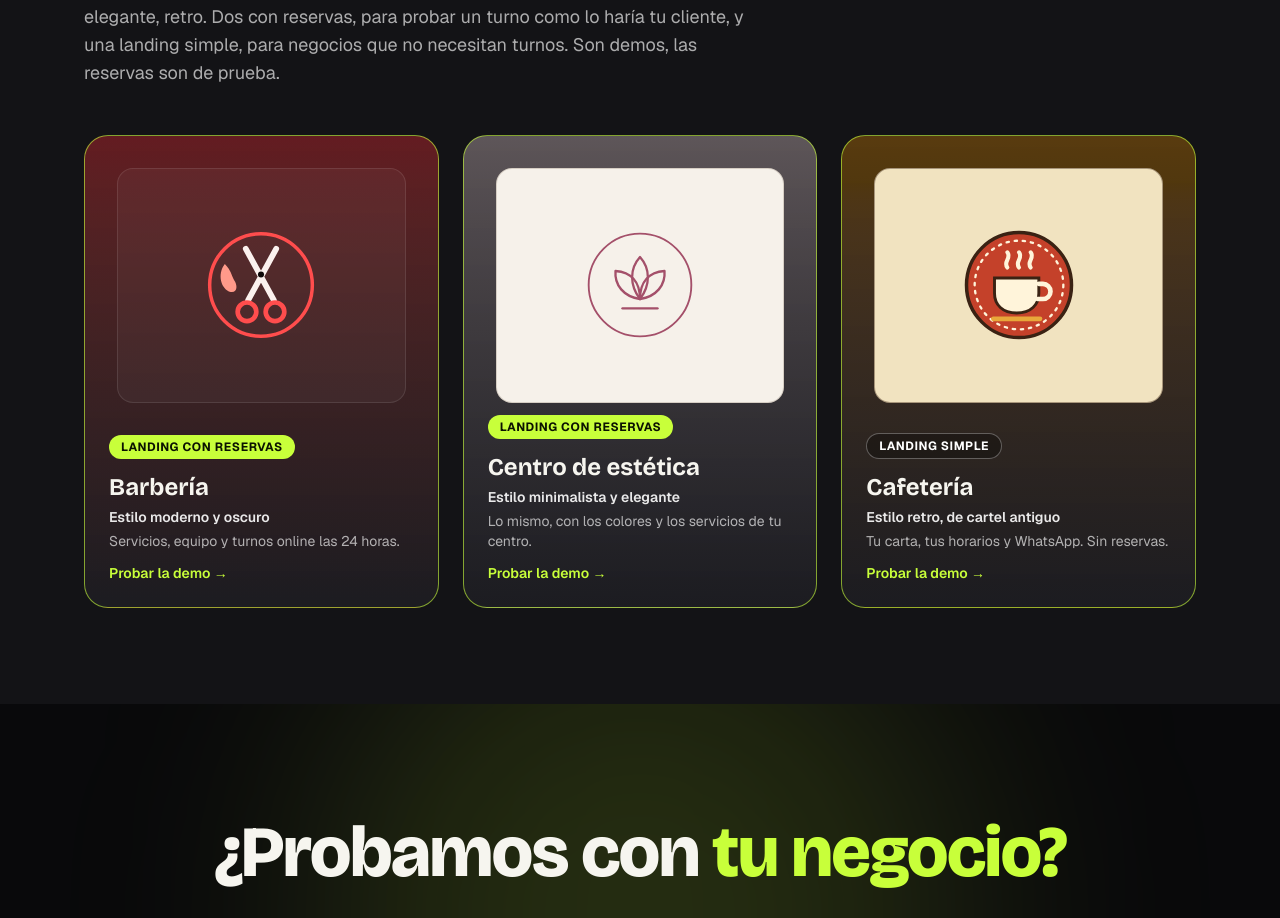
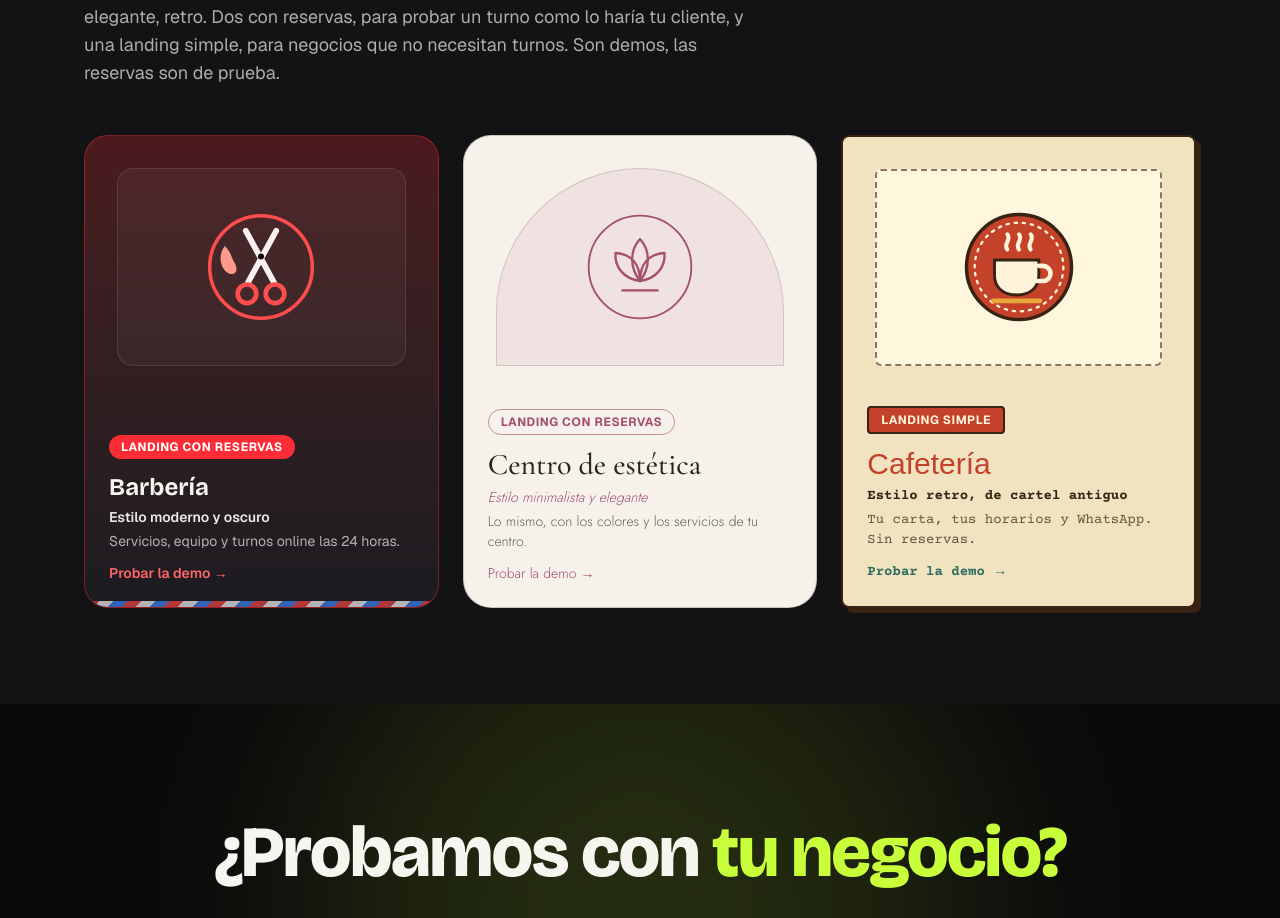
Before and after one commit to LucasSechous/ReservasWeb, a Next.js app: page / in a window 1280 px wide. Shown: the part 3962-4880 px from the top of the page. Built offline with nearby package versions, Linux system fonts and the light colour scheme; a web font is replaced by a local one.

Commit message:
Vitrina: cada tarjeta de demo toma el estilo de su demo
Co-Authored-By: Claude Sonnet 5.5 <noreply@anthropic.com>

```diff
--- a/src/app/page.tsx
+++ b/src/app/page.tsx
@@ -109,8 +109,20 @@ const demos = [
     estilo: "Estilo moderno y oscuro",
     tipo: "Landing con reservas",
     detalle: "Servicios, equipo y turnos online las 24 horas.",
-    clase: "from-red-500/35 to-ink-3",
-    panel: "border-white/10 bg-white/[0.04] group-hover:bg-white/[0.08]",
+    // Barbería: oscura, con filo rojo y una franja de poste de barbero.
+    card: "rounded-3xl border border-red-500/40 bg-gradient-to-b from-red-500/25 to-ink-3 group-hover:-translate-y-1.5 group-hover:border-red-400/70 group-hover:shadow-[0_20px_60px_-20px_rgba(239,68,68,0.45)]",
+    panel: "rounded-2xl border border-white/10 bg-white/[0.04] group-hover:bg-white/[0.08]",
+    etiqueta: "rounded-full bg-red-500 text-white",
+    titulo: "font-display text-2xl font-bold",
+    estiloTxt: "text-sm font-semibold text-white/90",
+    detalleTxt: "text-sm text-white/65",
+    cta: "text-sm font-semibold text-red-400",
+    adorno: (
+      <span
+        aria-hidden
+        className="absolute inset-x-0 bottom-0 h-1.5 bg-[repeating-linear-gradient(135deg,#ef4444_0_10px,#f5f5f5_10px_20px,#3b82f6_20px_30px)] opacity-70"
+      />
+    ),
     href: "/barberia-demo",
     logo: "/negocios/barberia-demo/logo.svg",
     conReservas: true,
@@ -120,8 +132,15 @@ const demos = [
     estilo: "Estilo minimalista y elegante",
     tipo: "Landing con reservas",
     detalle: "Lo mismo, con los colores y los servicios de tu centro.",
-    clase: "from-[#ead3d6]/35 to-ink-3",
-    panel: "border-[#8b7a6b]/30 bg-[#f6f1ea]",
+    // Estética: piedra clara, serif fina, logo en arco y líneas delgadas.
+    card: "rounded-[1.75rem] border border-[#8b7a6b]/40 bg-[#f6f1ea] group-hover:-translate-y-1.5 group-hover:border-[#a4506a]/60 group-hover:shadow-[0_20px_50px_-25px_rgba(164,80,106,0.5)]",
+    panel: "rounded-t-full rounded-b-xl border border-[#8b7a6b]/30 bg-[#ead3d6]/50",
+    etiqueta: "rounded-full border border-[#a4506a]/60 text-[#a4506a]",
+    titulo: "editorial-titulo text-3xl font-medium text-[#2b2420]",
+    estiloTxt: "editorial-texto text-sm italic text-[#a4506a]",
+    detalleTxt: "editorial-texto text-sm text-[#2b2420]/70",
+    cta: "editorial-texto text-sm font-medium text-[#a4506a]",
+    adorno: null,
     href: "/estetica-demo",
     logo: "/negocios/estetica-demo/logo.svg",
     conReservas: true,
@@ -131,8 +150,15 @@ const demos = [
     estilo: "Estilo retro, de cartel antiguo",
     tipo: "Landing simple",
     detalle: "Tu carta, tus horarios y WhatsApp. Sin reservas.",
-    clase: "from-amber-500/30 to-ink-3",
-    panel: "border-[#3a2213]/40 bg-[#f1e3c0]",
+    // Cafetería: papel crema, marco con sombra dura y letras de cartel.
+    card: "rounded-lg border-2 border-[#3a2213] bg-[#f1e3c0] shadow-[5px_5px_0_#3a2213] group-hover:-translate-x-0.5 group-hover:-translate-y-0.5 group-hover:shadow-[8px_8px_0_#3a2213]",
+    panel: "rounded-md border-2 border-dashed border-[#3a2213]/60 bg-[#fff6de]",
+    etiqueta: "rounded-sm border-2 border-[#3a2213] bg-[#c4412a] text-[#fff4da]",
+    titulo: "retro-titulo text-3xl text-[#c4412a]",
+    estiloTxt: "retro-mono text-sm font-bold text-[#3a2213]",
+    detalleTxt: "retro-mono text-sm text-[#3a2213]/75",
+    cta: "retro-mono text-sm font-bold text-[#2f6e61]",
+    adorno: null,
     href: "/cafe-demo",
     logo: "/negocios/cafe-demo/logo.svg",
     conReservas: false,
@@ -363,15 +389,12 @@ export default function Home() {
               {demos.map((demo, i) => {
                 const tarjeta = (
                   <div
-                    className={`relative flex aspect-[3/4] flex-col justify-end overflow-hidden rounded-3xl border bg-gradient-to-b ${demo.clase} p-6 transition duration-300 ${
-                      demo.href
-                        ? "border-accent/60 group-hover:-translate-y-1.5 group-hover:shadow-[0_20px_60px_-20px_rgba(200,255,58,0.35)]"
-                        : "border-white/10"
-                    }`}
+                    className={`relative flex aspect-[3/4] flex-col justify-end overflow-hidden p-6 transition duration-300 ${demo.card}`}
                   >
+                    {demo.adorno}
                     <div
                       aria-hidden
-                      className={`absolute inset-x-8 top-8 flex h-1/2 items-center justify-center rounded-2xl border transition duration-300 ${demo.panel}`}
+                      className={`absolute inset-x-8 top-8 flex h-[42%] items-center justify-center transition duration-300 ${demo.panel}`}
                     >
                       {/* eslint-disable-next-line @next/next/no-img-element */}
                       <img
@@ -381,18 +404,14 @@ export default function Home() {
                       />
                     </div>
                     <span
-                      className={`mb-3 w-fit rounded-full px-3 py-1 text-xs font-bold uppercase tracking-wider ${
-                        demo.conReservas
-                          ? "bg-accent text-accent-ink"
-                          : "border border-white/30 bg-black/30 text-white"
-                      }`}
+                      className={`mb-3 w-fit px-3 py-1 text-xs font-bold uppercase tracking-wider ${demo.etiqueta}`}
                     >
                       {demo.tipo}
                     </span>
-                    <p className="font-display text-2xl font-bold">{demo.rubro}</p>
-                    <p className="mt-1 text-sm font-semibold text-white/90">{demo.estilo}</p>
-                    <p className="mt-1 text-sm text-white/65">{demo.detalle}</p>
-                    <p className="mt-3 text-sm font-semibold text-accent">
+                    <p className={demo.titulo}>{demo.rubro}</p>
+                    <p className={`mt-1 ${demo.estiloTxt}`}>{demo.estilo}</p>
+                    <p className={`mt-1 ${demo.detalleTxt}`}>{demo.detalle}</p>
+                    <p className={`mt-3 ${demo.cta}`}>
                       Probar la demo <span aria-hidden>→</span>
                     </p>
                   </div>
```
